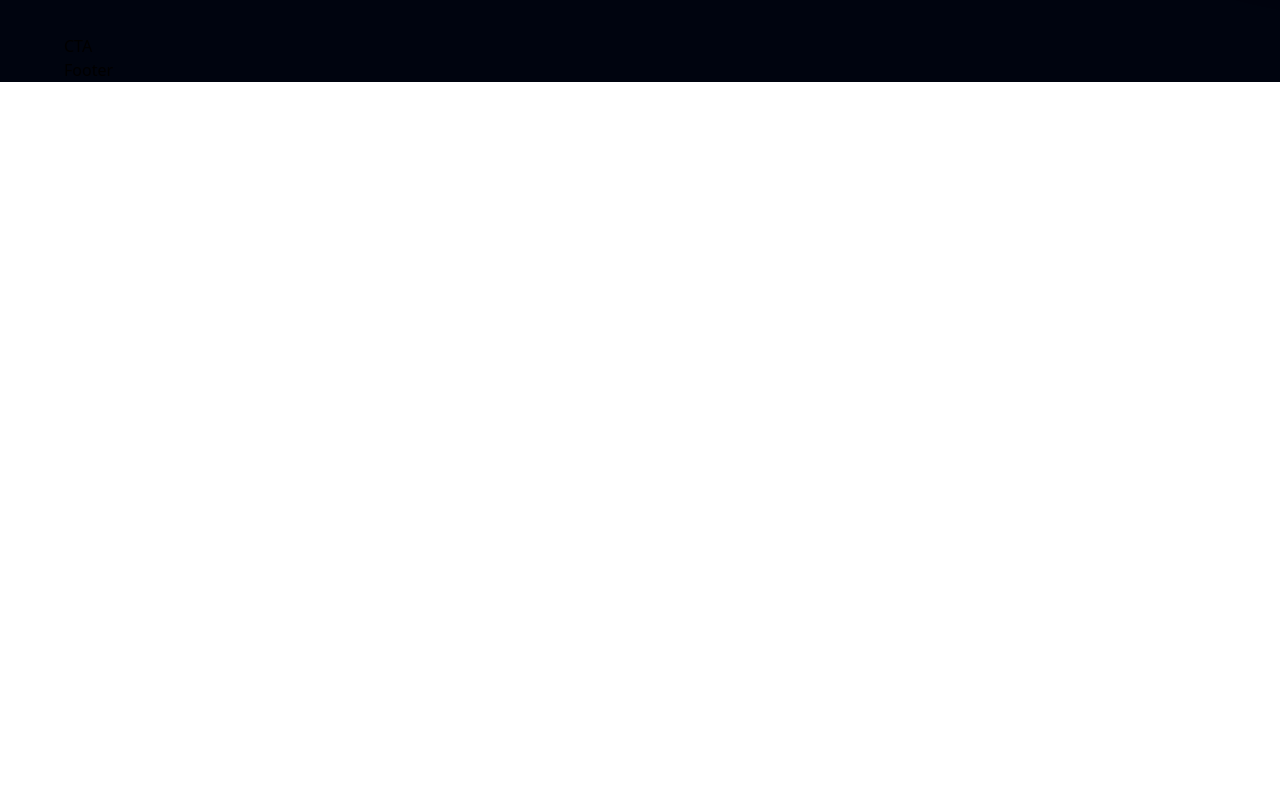
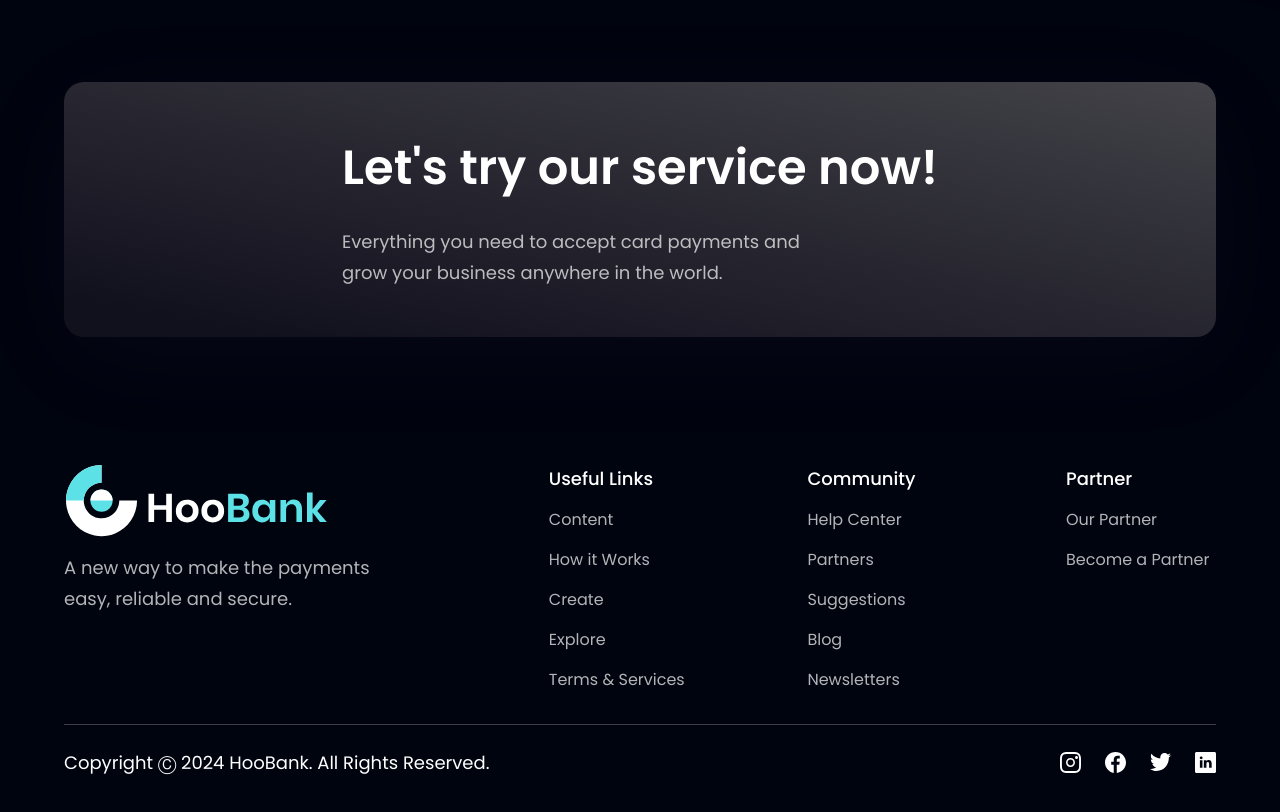
Before and after one commit to KayvanShah1/modern-bank-app, a React (Vite) app: page / in a window 1280 px wide. Shown: the part 4106-4918 px from the top of the page. Before the commit the page ends 4188 px from the top, so only its background shows below. Built offline with nearby package versions, Linux system fonts and the light colour scheme.

Commit message:
other components

```diff
--- a/src/components/CTA.jsx
+++ b/src/components/CTA.jsx
@@ -1,7 +1,20 @@
 import React from "react";
+import styles from "../style";
 
 const CTA = () => {
-  return <div>CTA</div>;
+  return (
+    <section
+      id="cta"
+      className={`${styles.flexCenter} ${styles.marginY} ${styles.padding} bg-black-gradient-2 box-shadow rounded-[20px]`}
+    >
+      <div>
+        <h2 className={styles.heading2}>Let's try our service now!</h2>
+        <p className={`${styles.paragraph} mt-5 max-w-[470px]`}>
+          Everything you need to accept card payments and grow your business anywhere in the world.
+        </p>
+      </div>
+    </section>
+  );
 };
 
 export default CTA;
--- a/src/components/Footer.jsx
+++ b/src/components/Footer.jsx
@@ -1,7 +1,60 @@
-import React from "react";
+import styles from "../style";
+import { logo } from "../assets";
+import { footerLinks, socialMedia } from "../constants";
 
-const Footer = () => {
-  return <div>Footer</div>;
-};
+const Footer = () => (
+  <section className={`${styles.flexCenter} ${styles.paddingY} flex-col`}>
+    <div className={`${styles.flexStart} mb-8 w-full flex-col md:flex-row`}>
+      <div className="mr-10 flex flex-[1] flex-col justify-start">
+        <img src={logo} alt="hoobank" className="h-[72.14px] w-[266px] object-contain" />
+        <p className={`${styles.paragraph} mt-4 max-w-[312px]`}>
+          A new way to make the payments easy, reliable and secure.
+        </p>
+      </div>
+
+      <div className="mt-10 flex w-full flex-[1.5] flex-row flex-wrap justify-between md:mt-0">
+        {footerLinks.map((footerlink) => (
+          <div key={footerlink.title} className={`my-4 flex min-w-[150px] flex-col ss:my-0`}>
+            <h4 className="font-poppins text-[18px] font-medium leading-[27px] text-white">
+              {footerlink.title}
+            </h4>
+            <ul className="mt-4 list-none">
+              {footerlink.links.map((link, index) => (
+                <li
+                  key={link.name}
+                  className={`cursor-pointer font-poppins text-[16px] font-normal leading-[24px] text-dimWhite hover:text-secondary ${
+                    index !== footerlink.links.length - 1 ? "mb-4" : "mb-0"
+                  }`}
+                >
+                  {link.name}
+                </li>
+              ))}
+            </ul>
+          </div>
+        ))}
+      </div>
+    </div>
+
+    <div className="flex w-full flex-col items-center justify-between border-t-[1px] border-t-[#3F3E45] pt-6 md:flex-row">
+      <p className="text-center font-poppins text-[18px] font-normal leading-[27px] text-white">
+        Copyright Ⓒ 2024 HooBank. All Rights Reserved.
+      </p>
+
+      <div className="mt-6 flex flex-row md:mt-0">
+        {socialMedia.map((social, index) => (
+          <img
+            key={social.id}
+            src={social.icon}
+            alt={social.id}
+            className={`h-[21px] w-[21px] cursor-pointer object-contain ${
+              index !== socialMedia.length - 1 ? "mr-6" : "mr-0"
+            }`}
+            onClick={() => window.open(social.link)}
+          />
+        ))}
+      </div>
+    </div>
+  </section>
+);
 
 export default Footer;
```
